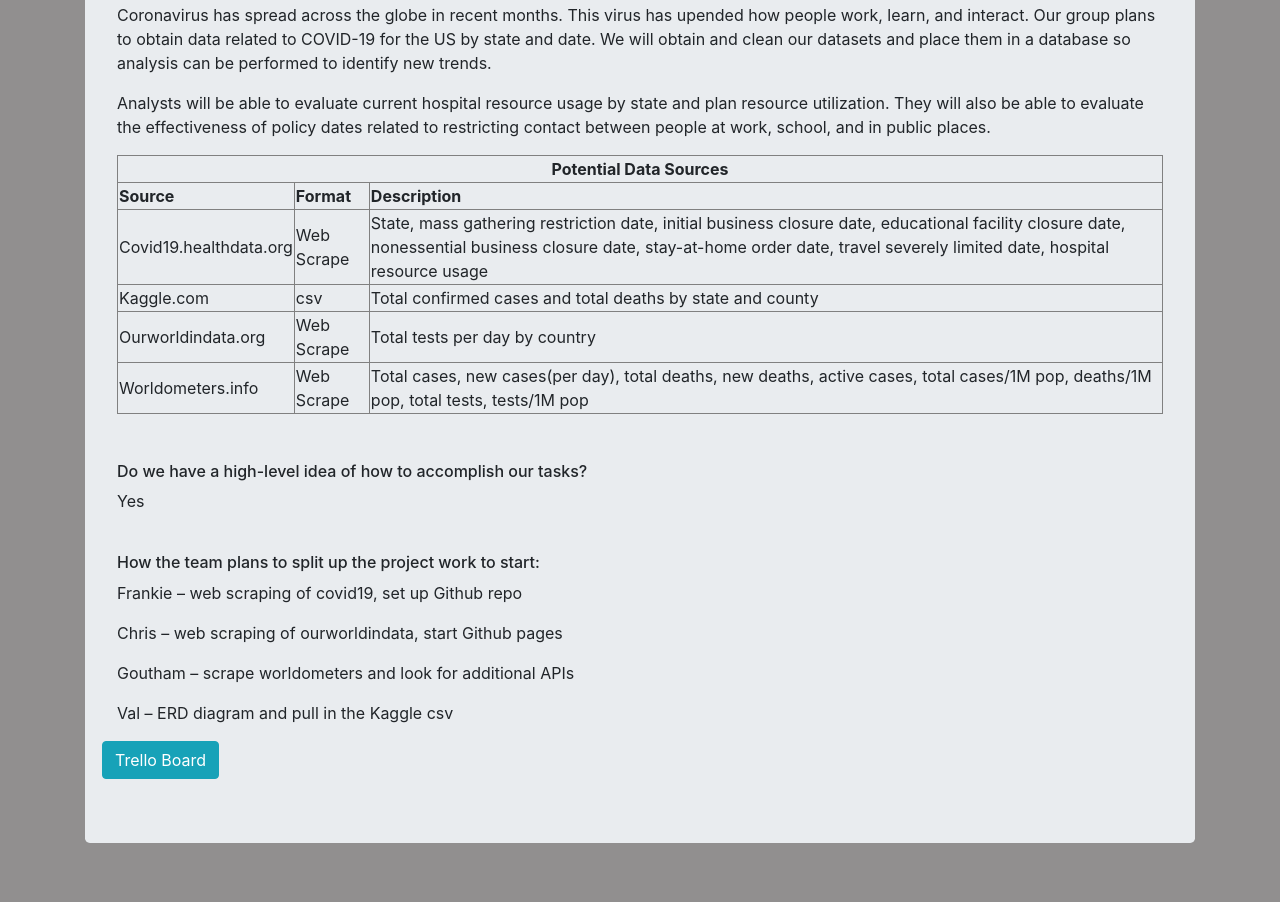
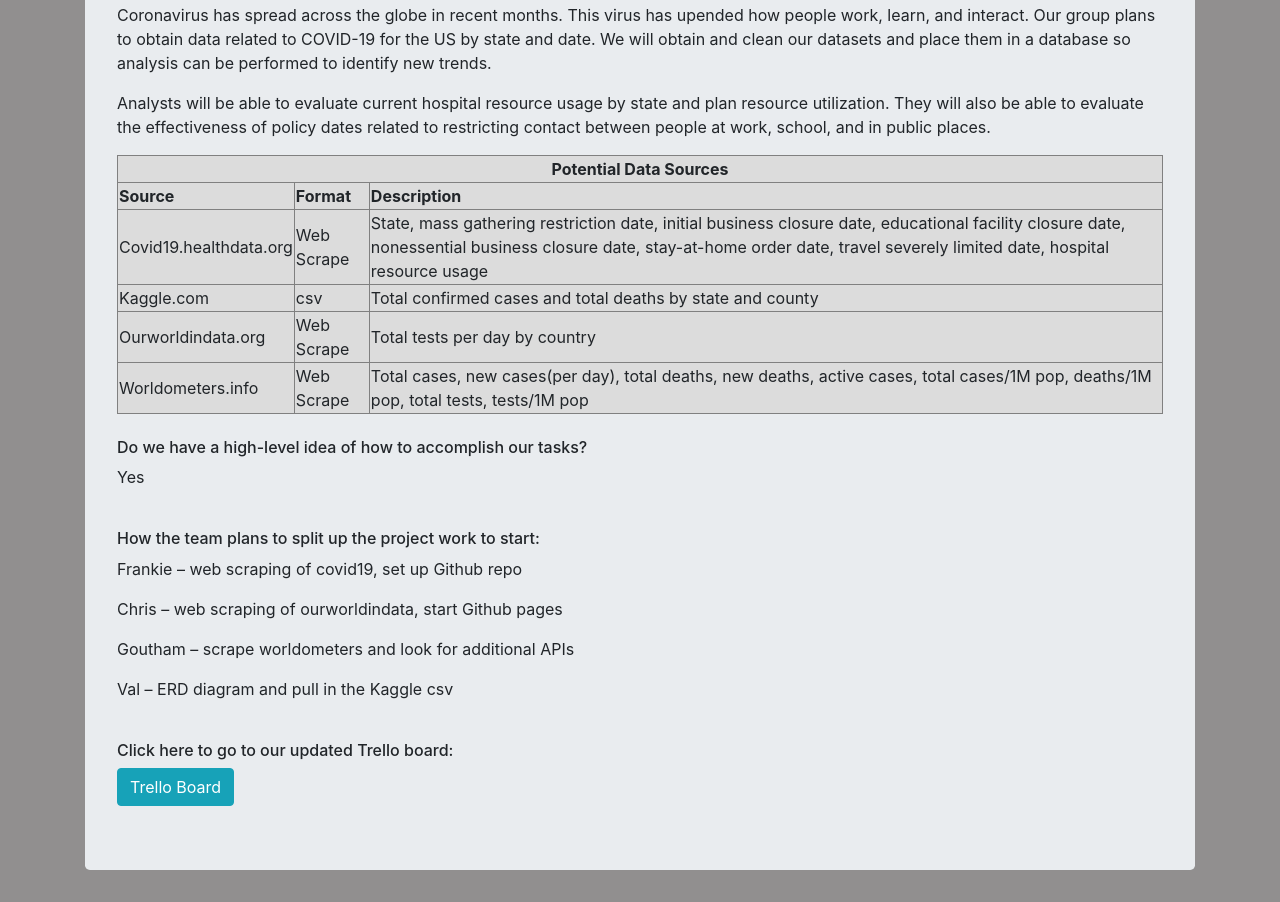
Before and after one commit to chunwong7/ETL-Project, a plain HTML site: page ProjectProposal.html in a window 1280 px wide. Shown: the part 298-1200 px from the top of the page. Before the commit the page ends 1173 px from the top, so only its background shows below. Drawn offline with nearby package versions, Linux system fonts and the light colour scheme.

Commit message:
update html code

```diff
--- a/ProjectProposal.html
+++ b/ProjectProposal.html
@@ -46,7 +46,7 @@
   <div class="container">
     <div class="jumbotron">
         <div class="row">
-            <a class="btn btn-info ml-md-auto" href="#" role="button">Download PDF</a>
+            <a class="btn btn-info ml-md-auto" href="ETL Project Proposal.pdf" role="button">Download PDF</a>
         </div>
         <h1 class="mb-0">Project Proposal: COVID-19 Data</h1>
 
@@ -57,7 +57,7 @@
               <p>Analysts will be able to evaluate current hospital resource usage by state and plan resource utilization. They will also be able to evaluate the effectiveness of policy dates related to restricting contact between people at work, school, and in public places.</p>
 
 
-        <table class="menu mb-4" border="1">
+        <table style=background-color:gainsboro border="1" >
             <thead>
               <tr>
                 <th class="text-center" colspan="6">Potential Data Sources</th>
@@ -104,11 +104,11 @@
             <p>Goutham – scrape worldometers and look for additional APIs</p>
             <p>Val – ERD diagram and pull in the Kaggle csv</p>
 
+          <br>
 
+          <h6>Click here to go to our updated Trello board:</h6>
+            <a class="btn btn-info" href="https://trello.com/b/vs0c0SqR/etl-project-group-4" role="button">Trello Board</a>
 
-          <div class="row">
-            <a class="btn btn-info" href="https://trello.com/b/vs0c0SqR/etl-project-group-4" role="button">Trello Board</a>
-          </div>
 
     </div>
 </div>
```
Also changed, not shown: index.html (+1 -1 lines), Resources/assets/images/frankie_square.jpg (added), style.css (line endings or trailing spaces), 1 other file.
